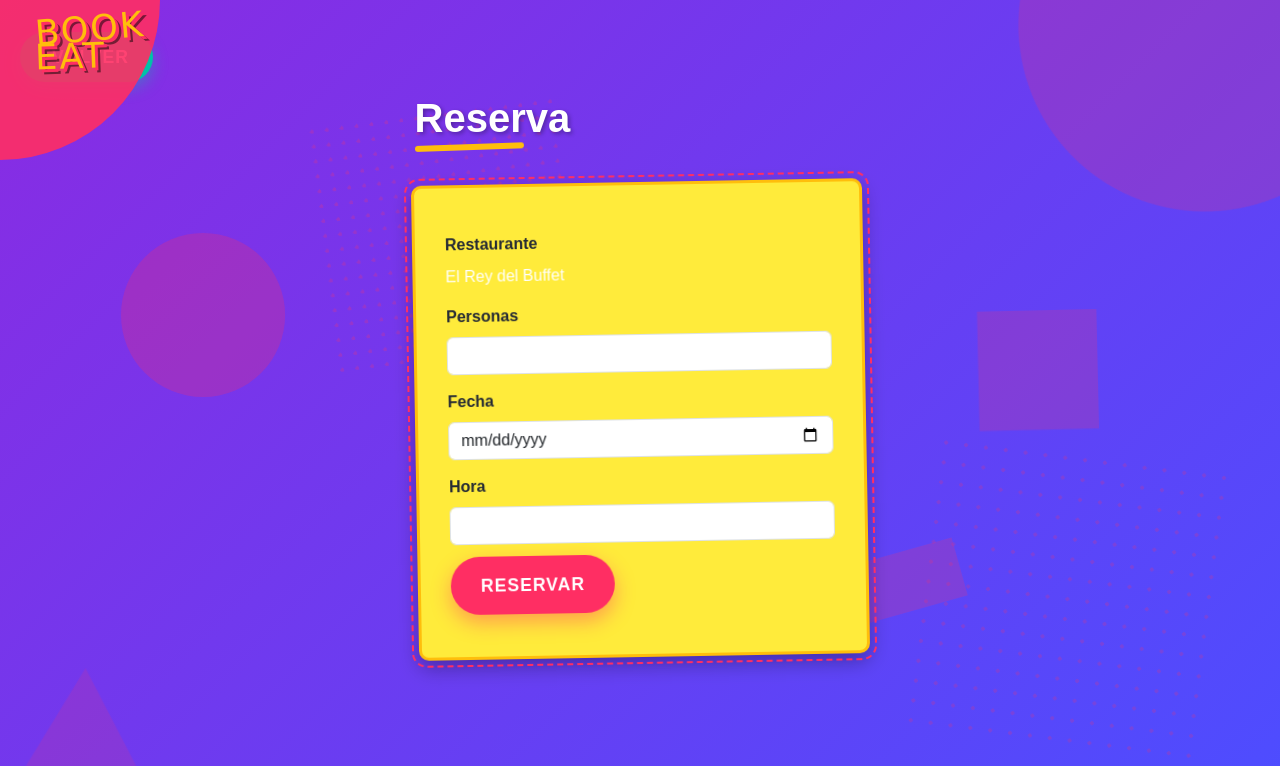
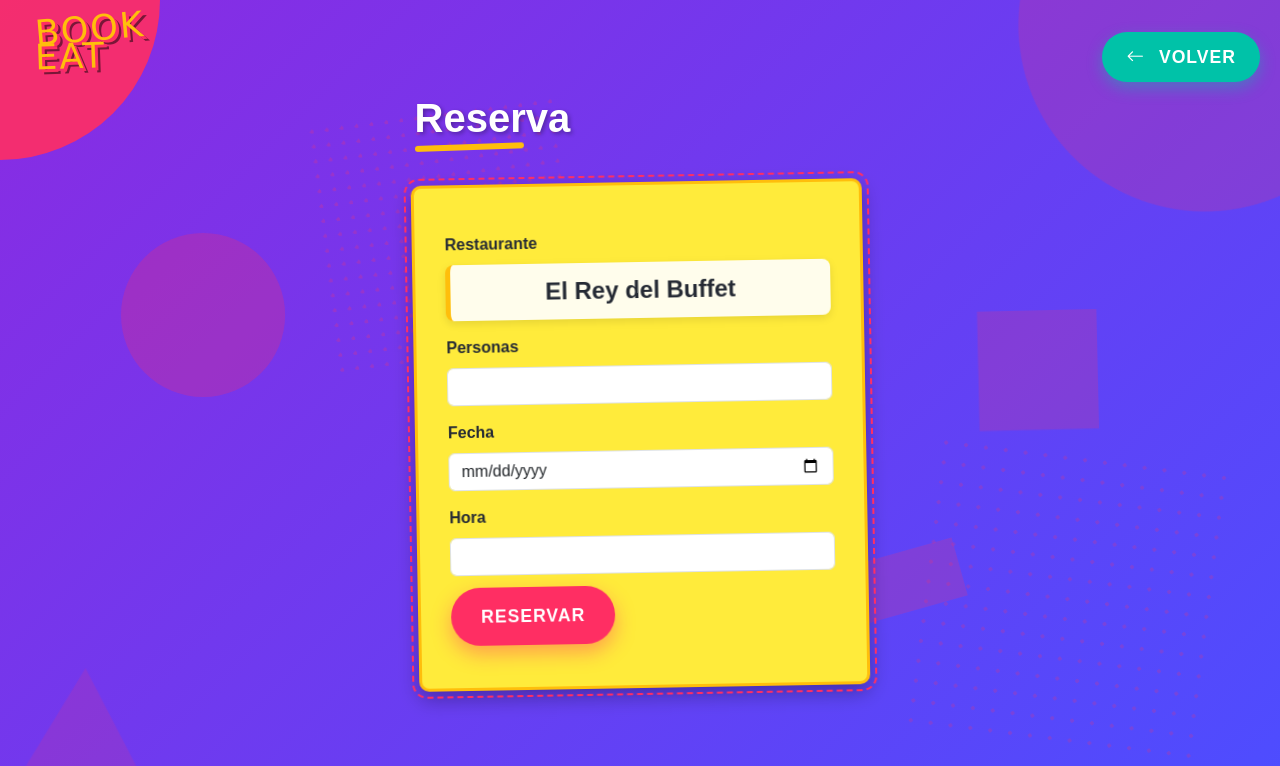
Before and after one commit to RubenSans82/reservatumesa, a Flask app: page /booking/1 in a window 1280 px wide. Shown: the top 766 px of the page. Run offline with Flask 3, Linux system fonts and the light colour scheme; data comes from the database, SQL or seed files in the repository; data that the repository does not hold is empty.

Commit message:
fixiiiing

```diff
--- a/static/css/style.css
+++ b/static/css/style.css
@@ -854,6 +854,7 @@ input.invalid, textarea.invalid {
 /* Logout and Back button styles - updated for scrolling with content */
 .logout-container, .back-container {
     display: flex;
+    justify-content: flex-end;
     gap: 10px;
     z-index: 100;
 }
@@ -1834,3 +1835,25 @@ input.invalid, textarea.invalid {
         max-width: 300px;
     }
 }
+
+/* New styling for the restaurant name in booking page */
+.restaurant-display-name {
+    font-size: 1.5rem;
+    font-weight: 700;
+    color: var(--dark-color);
+    background-color: rgba(255, 255, 255, 0.9);
+    padding: 10px 15px;
+    border-radius: 8px;
+    border-left: 5px solid var(--accent-color);
+    margin-top: 5px;
+    margin-bottom: 15px;
+    box-shadow: 0 3px 8px rgba(0, 0, 0, 0.1);
+    text-align: center;
+    transition: all 0.3s ease;
+}
+
+.restaurant-display-name:hover {
+    border-left-color: var(--primary-color);
+    transform: translateY(-2px);
+    box-shadow: 0 5px 12px rgba(0, 0, 0, 0.2);
+}
--- a/templates/restaurant/home.html
+++ b/templates/restaurant/home.html
@@ -52,7 +52,7 @@
         </div>
 
         <div class="row justify-content-center">
-            <div class="col-md-12">
+            <div class="col-md-10">
                 <h1 class="text-center mb-5">{{ restaurant.restaurant_name }}</h1>
                 <div class="capacity-info mx-auto mb-5" style="margin-left: 20px !important;">
                     <i class="bi bi-people-fill"></i> <strong>{{ restaurant.capacity }}</strong> personas
--- a/templates/restaurant/reservations.html
+++ b/templates/restaurant/reservations.html
@@ -46,7 +46,7 @@
 
                 <!-- Better organized date selection -->
                 <div class="row justify-content-left mb-5">
-                    <div class="col-md-8">
+                    <div class="col-md-6">
                         <form action="/restaurant/reservations/" method="get" id="date-form" style="margin: 0!important;">
                             <div class="date-selector mb-3">
                                 <div class="input-group">
--- a/templates/user/booking.html
+++ b/templates/user/booking.html
@@ -8,6 +8,7 @@
     <script src="https://code.jquery.com/jquery-3.5.1.slim.min.js" defer></script>
     <link href="https://cdn.jsdelivr.net/npm/bootstrap@5.3.3/dist/css/bootstrap.min.css" rel="stylesheet"
         integrity="sha384-QWTKZyjpPEjISv5WaRU9OFeRpok6YctnYmDr5pNlyT2bRjXh0JMhjY6hW+ALEwIH" crossorigin="anonymous">
+    <link rel="stylesheet" href="https://cdn.jsdelivr.net/npm/bootstrap-icons@1.11.1/font/bootstrap-icons.css">
     <link rel="stylesheet" href="{{ url_for('static', filename='css/style.css') }}">
     <script id="bookings-data" type="application/json">{{ bookings | tojson }}</script>
     <script id="restaurant" type="application/json">{{ restaurant | tojson }}</script>
@@ -43,9 +44,9 @@
 
                 <form action="/booking" method="post" class="mt-3">
                     <div class="form-group">
-                        <label for="restaurant">Restaurante</label>
-                        <p id="restaurant">{{ restaurant.restaurant_name }} </p>
-                        <input type="hidden" name="restaurant" value="{{ restaurant.restaurant_id }}">
+                        <label for="restaurant-name">Restaurante</label>
+                        <p id="restaurant-name" class="restaurant-display-name">{{ restaurant.restaurant_name }}</p>
+                        <input type="hidden" name="restaurant" id="restaurant" value="{{ restaurant.restaurant_id }}">
                         <input type="hidden" name="user" value="{{session['client_id']}}">
                     </div>
                     <div class="form-group">
```
